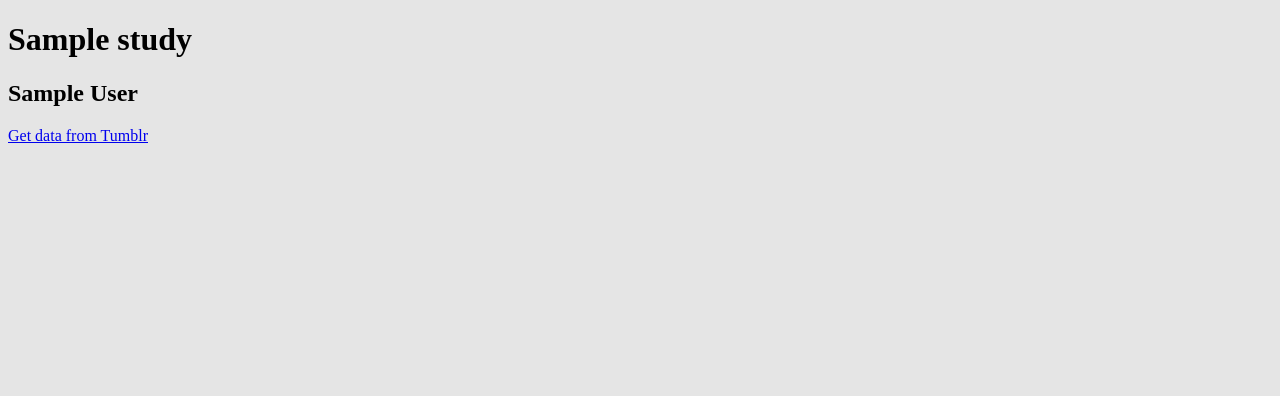
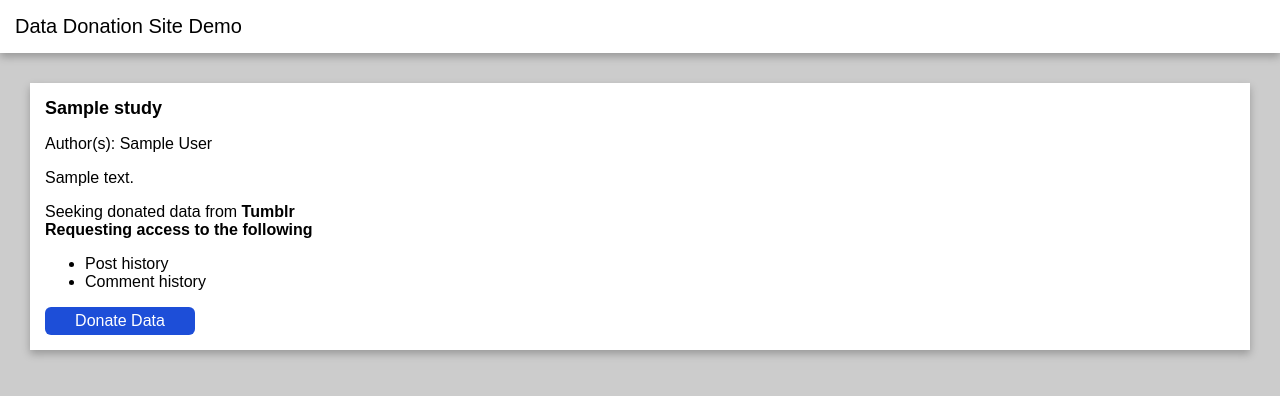
Before and after one commit to dtinit/pardner-site, a Django app: page /study/1/ in a window 1280 px wide. Shown: the top 396 px of the page. Run offline with Django 5.2, Linux system fonts and the light colour scheme; tables that the repository leaves empty hold one stand-in row (values such as "Sample post").

Commit message:
Style index and study detail pages and add donation modal

```diff
--- a/core/static/site.css
+++ b/core/static/site.css
@@ -1,3 +1,142 @@
 body {
-  background: #e5e5e5;
+  background: #ccc;
+  margin: 0;
+  padding: 0;
+  font-family: sans-serif;
 }
+
+*, *::before, *::after {
+  box-sizing: border-box;
+}
+
+header {
+  background: #fff;
+  padding: 15px;
+  font-size: 20px;
+  box-shadow: 0 4px 8px rgba(0, 0, 0, 0.25);
+}
+
+h1,h2,h3,h4{
+  margin: 0;
+  font-size: 18px;
+}
+
+.content-box {
+  background: #fff;
+  box-shadow: 0 4px 8px rgba(0, 0, 0, 0.25);
+  padding: 15px;
+}
+
+.button {
+  background: #ccc;
+  border-radius: 6px;
+  border:none;
+  padding: 5px 10px;
+  font-size: inherit;
+  cursor: pointer;
+  min-width: 150px;
+  text-decoration: none;
+}
+
+.button:hover {
+  background: #ddd;
+}
+
+.button--primary {
+  background: #1d4ed8;
+  color: #fff;
+}
+
+.button--primary:hover {
+  background: #2563eb;
+}
+
+.modal-backdrop {
+  position: fixed;
+  top: 0;
+  right: 0;
+  left: 0;
+  bottom: 0;
+  background: rgba(0, 0, 0, 0.75);
+  display: flex;
+  align-items: center;
+  justify-content: center;
+}
+
+.modal {
+  max-width: 900px;
+  display: flex;
+  flex-direction: column;
+  gap: 15px;
+  position: relative;
+}
+
+.modal__close {
+  position: absolute;
+  right: 10px;
+  top: 10px;
+  background: none;
+  border: none;
+  font-size: 18px;
+  font-weight: bold;
+  cursor: pointer;
+  font-family: monospace;
+  vertical-align: top;
+}
+
+.modal .modal__footer {
+  display: flex;
+  justify-content: flex-end;
+  gap: 10px;
+}
+
+.review-text {
+  max-height: 600px;
+  overflow: auto;
+  border: 1px solid #ccc;
+  padding: 0 15px;
+}
+
+/* Homepage */
+.homepage {
+  padding: 30px;
+  display: flex;
+  flex-direction: column;
+  gap: 30px;
+}
+
+
+.homepage .study-list{
+  list-style: none;
+  display: flex;
+  flex-wrap: wrap;
+  padding-left: 0;
+  gap: 30px;
+  width: 100%;
+  justify-content: space-between;
+}
+
+.homepage .study-list .study {
+  width: calc(50% - 15px);
+}
+
+.homepage .study-list .study .study__request {
+  display: flex;
+  align-items: flex-start;
+  justify-content: space-between;
+}
+
+/* Donation modal */
+.donation-modal {
+  display: flex;
+  flex-direction: column;
+  gap: 15px;
+}
+
+/* Study detail page */
+.study-detail {
+  padding: 30px;
+  display: flex;
+  flex-direction: column;
+  gap: 30px;
+}
--- /dev/null
+++ b/core/static/site.js
@@ -0,0 +1,68 @@
+(function() {
+  const MODAL_TRIGGER_ATTRIBUTE_NAME = 'data-modal-trigger-for';
+  const MODAL_PAGE_TRIGGER_ATTRIBUTE_NAME = 'data-modal-page-trigger-for';
+  const MODAL_PAGE_CLASS_NAME = 'js-modal-page';
+  const MODAL_CLOSE_TRIGGER_CLASS_NAME = 'js-close-modal';
+
+  const triggerModal = (modalUrl) => {
+    fetch(modalUrl)
+      .then((response) => response.text())
+      .then((modalContent) => {
+        const modalEl = document.getElementById('modal');
+        modalEl.innerHTML = modalContent;
+
+        // Wire up close buttons
+        modalEl.querySelectorAll(`.${MODAL_CLOSE_TRIGGER_CLASS_NAME}`).forEach((el) => {
+          el.addEventListener('click', () => {
+            modalBackdropEl.style.display = 'none';
+          })
+        });
+
+        // Function for showing the current modal "page" only
+        const showPage = (pageNum) => {
+          const pageEls = modalEl.querySelectorAll(`.${MODAL_PAGE_CLASS_NAME}`);
+          pageEls.forEach((pageEl, i) => {
+            const displayStyle = i === (pageNum - 1) ? '' : 'none';
+            pageEl.style.display = displayStyle;
+          });
+        }
+
+        // Wire up elements that change the current modal page
+        const pageTriggerEls = modalEl.querySelectorAll(`[${MODAL_PAGE_TRIGGER_ATTRIBUTE_NAME}]`);
+
+        pageTriggerEls.forEach((pageTriggerEl) => {
+          const pageNumberString = pageTriggerEl.getAttribute(MODAL_PAGE_TRIGGER_ATTRIBUTE_NAME);
+          const parsedPageNumber = Number.parseInt(pageNumberString);
+          if (Number.isNaN(parsedPageNumber)){
+            console.error(new Error('Modal page trigger is not a number'));
+            return;
+          }
+          pageTriggerEl.addEventListener('click', () => {
+            showPage(parsedPageNumber);
+          });
+        });
+
+        // Make sure only the first page is shown by default
+        showPage(1);
+
+        // Finally, reveal the modal
+        const modalBackdropEl = document.getElementById('modal-backdrop');
+        modalBackdropEl.style.display = '';
+      })
+  }
+
+  const initializeModalTrigger = (triggerEl) => {
+     const modalUrl = triggerEl.getAttribute(MODAL_TRIGGER_ATTRIBUTE_NAME);
+      triggerEl.addEventListener('click', () => {
+        triggerModal(modalUrl)
+      })
+  }
+
+  document.addEventListener('DOMContentLoaded', () => {
+    const modalTriggers = document.querySelectorAll(`[${MODAL_TRIGGER_ATTRIBUTE_NAME}]`);
+    modalTriggers.forEach((triggerEl) => initializeModalTrigger(triggerEl));
+    window.pardnersite = Object.assign({}, window.pardnersite, {
+      triggerModal
+    });
+  });
+})();
--- a/core/templates/core/layouts/base.html
+++ b/core/templates/core/layouts/base.html
@@ -9,11 +9,15 @@
             {% endblock head_title %}
         </title>
         <link rel="stylesheet" href="{% static 'site.css' %}" />
+        <script src={% static 'site.js' %}></script>
         {% block extra_head %}
         {% endblock extra_head %}
     </head>
     <body>
         {% block body %}
+            <header>
+                Data Donation Site Demo
+            </header>
             {% if messages %}
                 <div>
                     <strong>Messages:</strong>
@@ -27,5 +31,9 @@
         {% endblock body %}
         {% block extra_body %}
         {% endblock extra_body %}
+        <div class="modal-backdrop" style="display: none;" id="modal-backdrop">
+            <div class="modal content-box" id="modal">
+            </div>
+        </div>
     </body>
 </html>
--- a/core/templates/core/study/detail.html
+++ b/core/templates/core/study/detail.html
@@ -3,8 +3,38 @@
 {{ study.name }}
 {% endblock %}
 {% block content %}
-<h1>{{ study.name }}</h1>
-<h2>{{ study.authors }}</h2>
-{% if has_finished_oauth %}<p>Thanks for donating!</p>{% endif %}
-<a href="{% url 'study_connect' study.id 'tumblr' %}">Get data from Tumblr</a>
+<main class="study-detail">
+  <section class="content-box">
+    <h3>{{ study.name }}</h3>
+    <p>Author(s): {{ study.authors }}</p>
+    <p>
+      {% if study.description %}
+      {{ study.description }}
+      {% else %}
+      <i>No description provided</i>
+      {% endif %}
+    </p>
+    <div class="study__request">
+      <div>
+        Seeking donated data from <strong>Tumblr</strong>
+        <br />
+        <strong>Requesting access to the following</strong>
+        <ul>
+          <li>Post history</li>
+          <li>Comment history</li>
+        </ul>
+      </div>
+      <button class="button button--primary" data-modal-trigger-for="{% url 'study_donation_modal' study_id=study.id %}">Donate Data</button>
+    </div>
+  </section>
+</main>
+{% if has_finished_oauth %}
+<script>
+  window.addEventListener('DOMContentLoaded', () => {
+    if (window.pardnersite){
+      window.pardnersite.triggerModal('{% url 'study_donation_complete_modal' study_id=study.id %}');
+    }
+  });
+</script>
+{% endif %}
 {% endblock %}
--- a/core/urls.py
+++ b/core/urls.py
@@ -5,6 +5,8 @@ from . import views
 urlpatterns = [
     path("", views.index, name="index"),
     path("study/<int:study_id>/", views.study_detail, name="study_detail"),
+    path("study/<int:study_id>/donation-modal", views.study_donation_modal, name="study_donation_modal"),
+    path("study/<int:study_id>/donation-complete-modal", views.study_donation_complete_modal, name="study_donation_complete_modal"),
     path(
         "study/<int:study_id>/connect/<transfer_service_name>",
         views.study_connect,
--- a/core/views.py
+++ b/core/views.py
@@ -10,7 +10,10 @@ def _get_current_host(request):
 
 
 def index(request):
-    return render(request, "core/index.html")
+    studies = Study.objects.all();
+    return render(request, "core/index.html", {
+        'studies': studies
+    })
 
 
 def study_detail(request, study_id):
@@ -18,6 +21,20 @@ def study_detail(request, study_id):
     return render(request, "core/study/detail.html", {
         'study': study,
         'has_finished_oauth': request.GET.get('has_finished_oauth', False)
+    })
+
+
+def study_donation_modal(request, study_id):
+    study = get_object_or_404(Study, pk=study_id)
+    return render(request, "core/study/donation_modal.html", {
+        'study': study
+    })
+
+
+def study_donation_complete_modal(request, study_id):
+    study = get_object_or_404(Study, pk=study_id)
+    return render(request, "core/study/donation_complete_modal.html", {
+        'study': study
     })
 
 
```
Also changed, not shown: core/templates/core/index.html (+45 -3 lines), core/templates/core/study/donation_complete_modal.html (added, +10 -0 lines), core/templates/core/study/donation_modal.html (added, +61 -0 lines).
